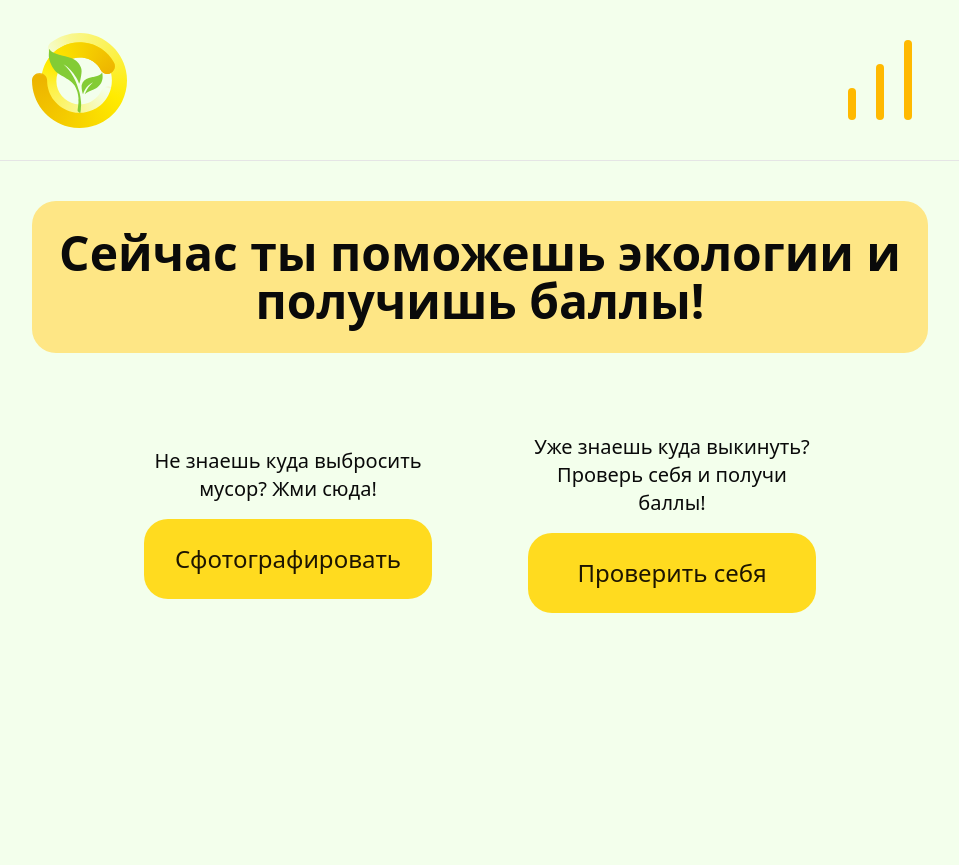
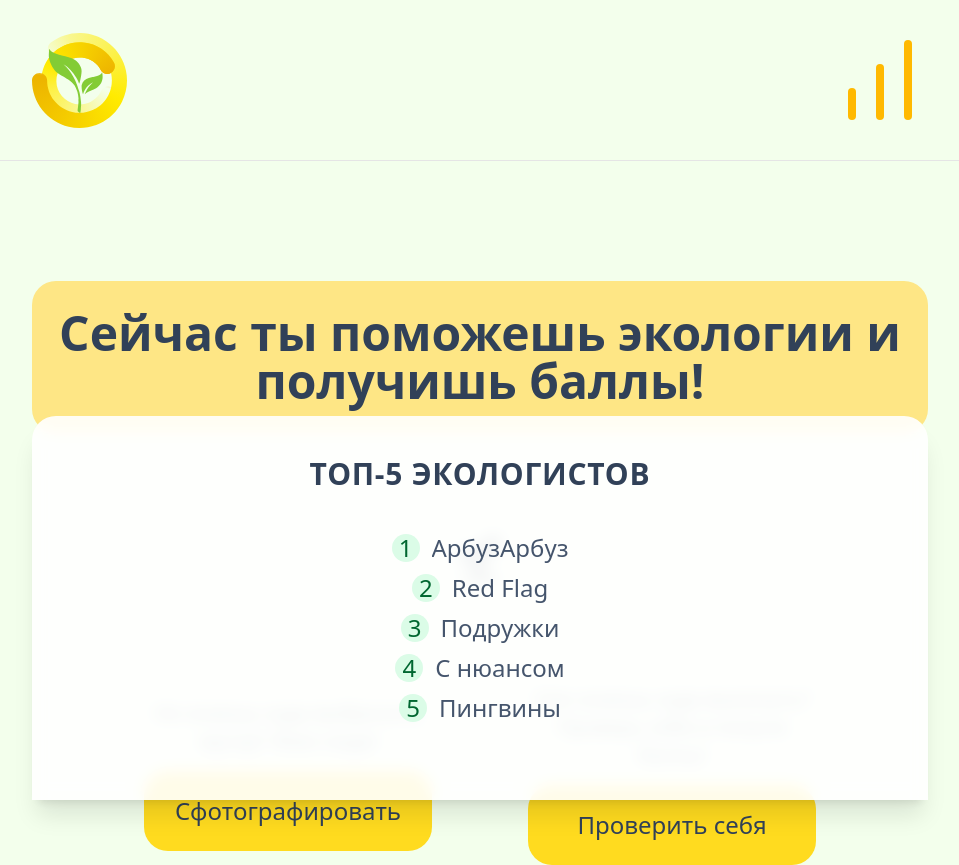
Before and after one commit to PupupuMusor/Frontend, a React (Vite) app in the folder Pypypy_Musor_F/: page / in a window 1280 px wide. Shown: the whole page, without its empty margins (160-1119 px from the left). Before the commit the page ends 800 px from the top, so only its background shows below. Built offline with nearby package versions, Linux system fonts and the light colour scheme.

Commit message:
eco raiting in main page

```diff
--- a/Pypypy_Musor_F/src/App.tsx
+++ b/Pypypy_Musor_F/src/App.tsx
@@ -1,16 +1,20 @@
+import { Sprout } from "lucide-react";
 import { Header } from "./components/Header/Header";
 import { Choice } from "./components/shared/choice";
 import { Title } from "./components/shared/title";
+import TopEcologists from "./components/shared/top-ecologists";
 
 function App() {
   return (
     <>
-      <div className="text-4xl">
+      <div className="text-slate-700 text-4xl">
         <Header />
-        <div className="mt-10">
+        <div className="mt-30">
           <Title>Сейчас ты поможешь экологии и получишь баллы!</Title>
         </div>
+        <Sprout className="mx-auto my-25 w-13 h-13" />
         <Choice />
+        <TopEcologists />
       </div>
     </>
   );
--- a/Pypypy_Musor_F/src/components/shared/choice.tsx
+++ b/Pypypy_Musor_F/src/components/shared/choice.tsx
@@ -2,14 +2,18 @@ import { Button } from "../ui/button";
 
 export const Choice: React.FC<React.PropsWithChildren> = () => {
   return (
-    <div className="mt-20 mx-auto max-w-2xl flex items-center justify-between">
+    <div className="mx-auto max-w-2xl flex items-center justify-between text-slate-700">
       <div className="flex flex-col gap-4 max-w-2xs text-xl text-center">
         <p>Не знаешь куда выбросить мусор? Жми сюда!</p>
-        <Button className="h-20 rounded-3xl text-2xl">Сфотографировать</Button>
+        <Button className="h-20 rounded-3xl text-2xl text-slate-700">
+          Сфотографировать
+        </Button>
       </div>
       <div className="flex flex-col gap-4 max-w-2xs text-xl text-center">
         <p>Уже знаешь куда выкинуть? Проверь себя и получи баллы!</p>
-        <Button className="h-20 rounded-3xl text-2xl">Проверить себя</Button>
+        <Button className="h-20 rounded-3xl text-2xl text-slate-700">
+          Проверить себя
+        </Button>
       </div>
     </div>
   );
--- /dev/null
+++ b/Pypypy_Musor_F/src/components/shared/top-ecologists.tsx
@@ -0,0 +1,38 @@
+export type TopEcologistsProps = {
+  names?: string[];
+};
+
+export default function TopEcologists({
+  names = ["АрбузАрбуз", "Red Flag", "Подружки", "С нюансом", "Пингвины"],
+}: TopEcologistsProps) {
+  const list = names.slice(0, 5);
+
+  return (
+    <aside
+      aria-label="Топ-5 экологистов"
+      className="fixed inset-x-0 bottom-0 z-40 flex justify-center"
+    >
+      <div className="h-96 w-full max-w-4xl bg-white/90 backdrop-blur-sm shadow-xl rounded-t-3xl px-6 py-10">
+        <div className="mx-auto max-w-2xl text-center">
+          <h2 className="text-3xl font-semibold tracking-wide text-slate-700">
+            ТОП-5 ЭКОЛОГИСТОВ
+          </h2>
+
+          <ol className="mt-10 space-y-2 text-2xl text-slate-600">
+            {list.map((name, idx) => (
+              <li
+                key={name + idx}
+                className="flex items-center justify-center gap-3"
+              >
+                <span className="inline-flex items-center justify-center w-7 h-7 text-2xl rounded-full bg-green-100 text-green-800 font-medium">
+                  {idx + 1}
+                </span>
+                <span className="truncate max-w-xs">{name}</span>
+              </li>
+            ))}
+          </ol>
+        </div>
+      </div>
+    </aside>
+  );
+}
```
